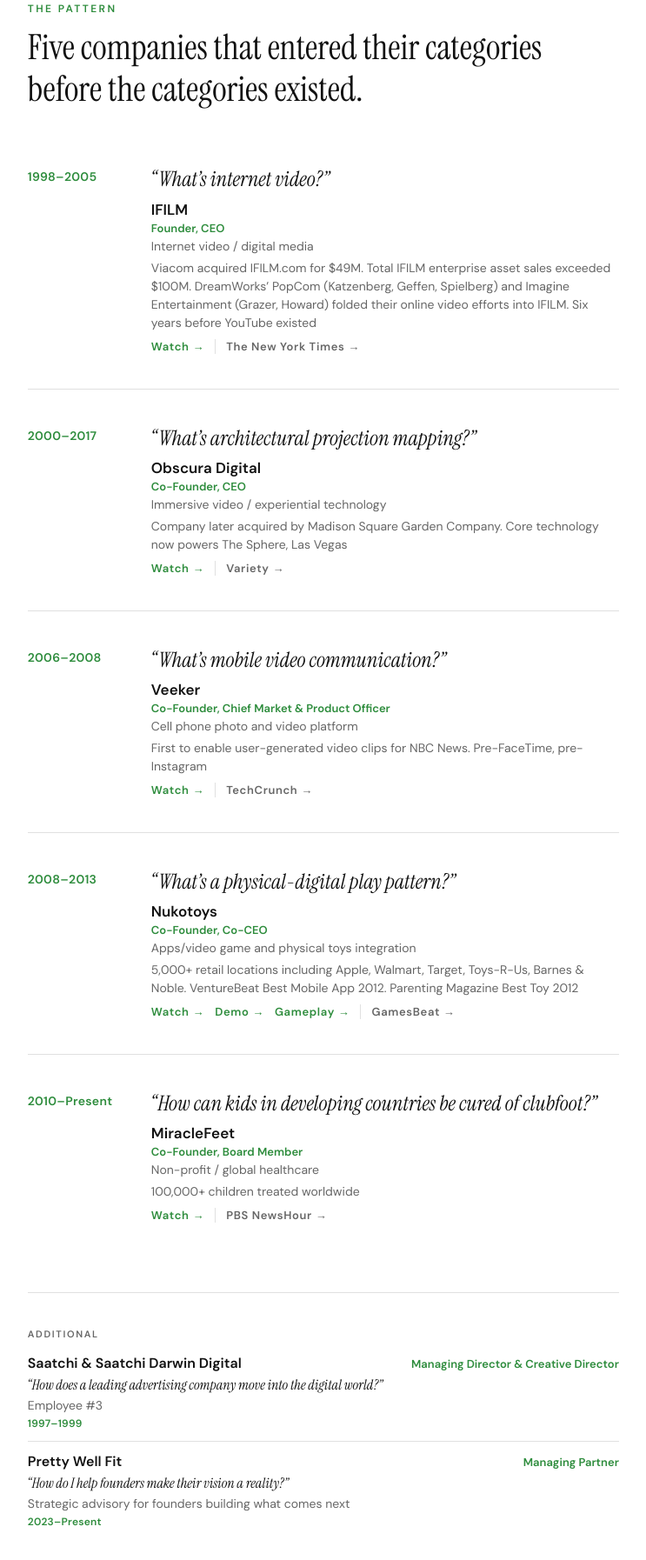
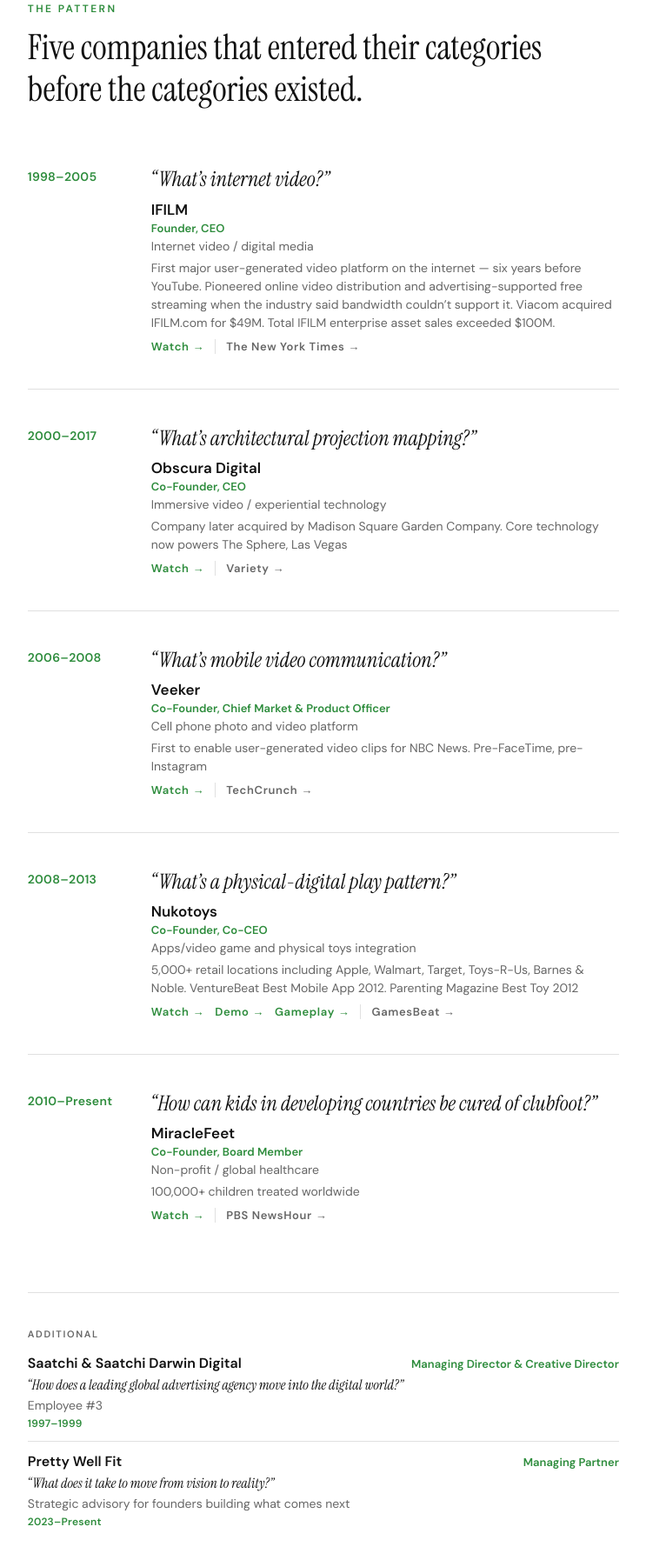
Before and after one commit to founderstate/leosite, a React (Vite) app in the folder leosite/: page / in a window 1280 px wide. Shown: the part 1118-2912 px from the top of the page at 87% size, without its empty margins (135-878 px from the left). Built offline with nearby package versions, Linux system fonts and the light colour scheme.

Commit message:
Update Saatchi and Pretty Well Fit questions

```diff
--- a/leosite/index.html
+++ b/leosite/index.html
@@ -59,7 +59,7 @@
           "memberOf": {
             "@type": "Organization",
             "name": "IFILM",
-            "description": "Pioneer in online video, six years before YouTube. Viacom acquired IFILM.com for $49M. Total enterprise asset sales exceeded $100M. DreamWorks and Imagine Entertainment folded their online video efforts into IFILM."
+            "description": "First major user-generated video platform on the internet, six years before YouTube. Pioneered online video distribution and advertising-supported free streaming. Viacom acquired IFILM.com for $49M. Total enterprise asset sales exceeded $100M."
           }
         },
         {
@@ -196,7 +196,7 @@
             <h3>IFILM (1998–2005) — Founder, CEO</h3>
             <p><em>"What's internet video?"</em></p>
             <p>Industry: Internet video / digital media</p>
-            <p>Viacom acquired IFILM.com for $49M. Total IFILM enterprise asset sales exceeded $100M. DreamWorks' PopCom (Katzenberg, Geffen, Spielberg) and Imagine Entertainment (Grazer, Howard) folded their online video efforts into IFILM. Six years before YouTube existed.</p>
+            <p>First major user-generated video platform on the internet — six years before YouTube. Pioneered online video distribution and advertising-supported free streaming when the industry said bandwidth couldn’t support it. Viacom acquired IFILM.com for $49M. Total IFILM enterprise asset sales exceeded $100M.</p>
           </article>
 
           <article>
@@ -232,11 +232,11 @@
           <h2>Additional Experience</h2>
           <article>
             <h3>Saatchi & Saatchi Darwin Digital (1997–1999) — Managing Director & Creative Director</h3>
-            <p>Employee #3. "How does a leading advertising company move into the digital world?"</p>
+            <p>Employee #3. "How does a leading global advertising agency move into the digital world?"</p>
           </article>
           <article>
             <h3>Pretty Well Fit (2023–Present) — Managing Partner</h3>
-            <p>Strategic advisory for founders building what comes next. "How do I help founders make their vision a reality?"</p>
+            <p>Strategic advisory for founders building what comes next. "What does it take to move from vision to reality?"</p>
           </article>
         </section>
 
--- a/leosite/src/App.jsx
+++ b/leosite/src/App.jsx
@@ -270,7 +270,7 @@
       company: "IFILM",
       role: "Founder, CEO",
       industry: "Internet video / digital media",
-      outcome: "Viacom acquired IFILM.com for $49M. Total IFILM enterprise asset sales exceeded $100M. DreamWorks’ PopCom (Katzenberg, Geffen, Spielberg) and Imagine Entertainment (Grazer, Howard) folded their online video efforts into IFILM. Six years before YouTube existed",
+      outcome: "First major user-generated video platform on the internet — six years before YouTube. Pioneered online video distribution and advertising-supported free streaming when the industry said bandwidth couldn’t support it. Viacom acquired IFILM.com for $49M. Total IFILM enterprise asset sales exceeded $100M.",
       video: "https://vimeo.com/79609746",
       press: { label: "The New York Times", url: "https://www.nytimes.com/1999/12/20/movies/technology-media-film-s-digital-potential-has-hollywood-on-edge.html" },
     },
@@ -469,14 +469,14 @@
             {
               company: "Saatchi & Saatchi Darwin Digital",
               role: "Managing Director & Creative Director",
-              question: "“How does a leading advertising company move into the digital world?”",
+              question: "“How does a leading global advertising agency move into the digital world?”",
               detail: "Employee #3",
               years: "1997\u20131999",
             },
             {
               company: "Pretty Well Fit",
               role: "Managing Partner",
-              question: "“How do I help founders make their vision a reality?”",
+              question: "“What does it take to move from vision to reality?”",
               detail: "Strategic advisory for founders building what comes next",
               years: "2023\u2013Present",
             },
```
